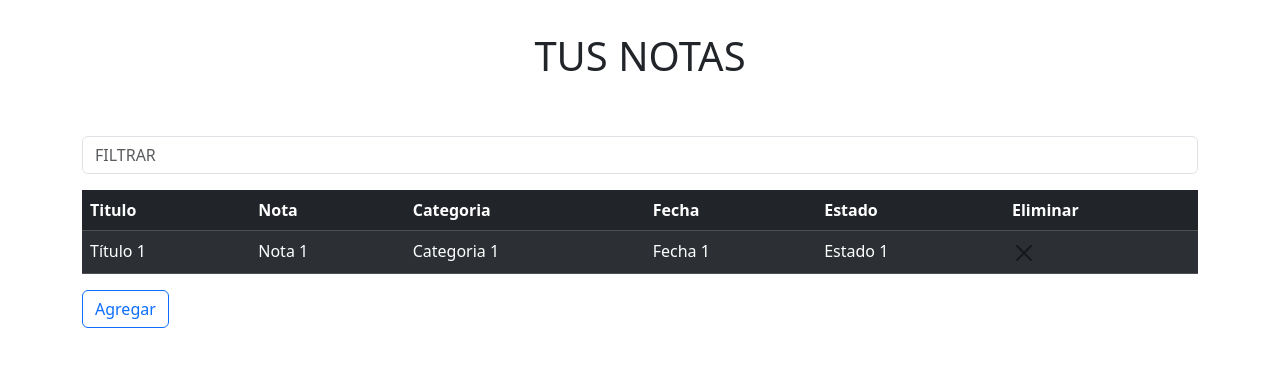
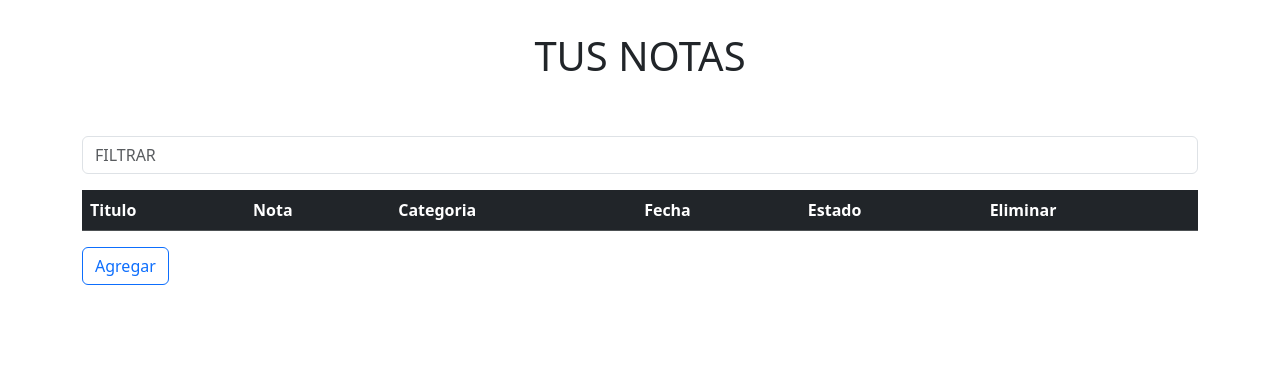
Before and after one commit to DanielCondia/proyecto-U-quinto, a PHP site: page / in a window 1280 px wide. Shown: the part 56-423 px from the top of the page. Run offline with PHP 8.4, Linux system fonts and the light colour scheme; lists and menus that the app fills with data are empty; some libraries are stand-ins or nearby versions.

Commit message:
:art: :recycle: limpieza de codigo y se arrega funcion de eliminar tarea

```diff
--- a/trabajo_1/index.php
+++ b/trabajo_1/index.php
@@ -23,7 +23,7 @@ if ($_SERVER['REQUEST_METHOD'] === 'POST') {
 			</label>
 		</td>
         <td>
-            <button type='button' class='btn btn-primary' id='eliminar'>Eliminar
+            <button type='button' class='btn btn-close' id='eliminar' onclick='eliminarTarea()'>
                 <span class='glyphicon glyphicon-remove-sign'></span
             </button>
         </td>
@@ -75,17 +75,7 @@ if ($_SERVER['REQUEST_METHOD'] === 'POST') {
                 </tr>
                 </thead>
                 <tbody class="contenidobusqueda">
-                <tr>
-                    <td>Título 1</td>
-                    <td>Nota 1</td>
-                    <td>Categoria 1</td>
-                    <td>Fecha 1</td>
-                    <td>Estado 1</td>
-                    <td>
-                        <button type="button" class="btn btn-close" id="eliminar">
-                            <span class="glyphicon glyphicon-remove-sign"></span>
-                    </td>
-                </tr>
+                <tr></tr>
                 </tbody>
             </table>
             <a href="#agregar" data-bs-toggle="collapse" class="btn btn-outline-primary" data-bs-toggle="mensaje"
@@ -129,16 +119,11 @@ if ($_SERVER['REQUEST_METHOD'] === 'POST') {
 <script src="https://code.jquery.com/jquery-3.6.0.min.js"></script>
 <script src="https://ajax.googleapis.com/ajax/libs/jquery/2.1.0/jquery.min.js"></script>
 <script>
-    //funcion tooltip para mostrar el mensaje con el cursor
-    //var = tooltiipTrigerList =[].slice.call(document.queryselector('[data-bs-toggle="mensaje"]'));
-    //var = tooltiplist = tooltiipTrigerList.map (function(tooltiipTrigerEl){
-    //  return new bootstrap.Tooltip(tooltiipTrigerEl)
-    //});
 
     $(document).ready(() => {
-
-        //funcion para filtrar datos
-
+        /**
+         * función para filtrar datos
+         */
         $('#entradafilter').keyup(function () {
             var rex = new RegExp($(this).val(), 'i');
             $('.contenidobusqueda tr').hide();
@@ -147,13 +132,9 @@ if ($_SERVER['REQUEST_METHOD'] === 'POST') {
             }).show();
         })
 
-        console.log('Se cargo el archivo');
         $("#formulario").on("submit", function (event) {
             // Evita que la pagina se recargue automáticamente
             event.preventDefault();
-
-            console.log('entro en submit');
-
             $.ajax({
                 url: 'index.php',
                 type: 'POST',
@@ -161,32 +142,28 @@ if ($_SERVER['REQUEST_METHOD'] === 'POST') {
                 success: function (response) {
                     // Agrega la nieva fila a la tabla
                     $("table tbody").append(response);
-
                     // Limpia el formulario
                     $("#formulario")[0].reset();
                 },
-                error: function (xhr, status, error) {
+                error: function (xhr, status, error) {  // en caso de error
                     console.log("Ocurrio un error => " + error);
                 }
             });
         });
+
+        const ini = document.getElementById("inicio");
+        ini.addEventListener('click', () => {
+            window.location.href = "inicio.php"
+        })
     });
 
-    const ini = document.getElementById("inicio");
-    ini.addEventListener('click', () => {
-        window.location.href = "inicio.php"
-    })
-
-
-    //funcion eliminar fila o tarea
-    let boteliminar = document.getElementById("eliminar");
-
-    boteliminar.addEventListener("click", () => {
+    /**
+     * Función encargada de eliminar una tarea
+     */
+    function eliminarTarea() {
         alert("se elimino la tarea")
-        event.target.parentNode.parentNode.remove()
-    });
-
-
+        event.target.parentNode.parentNode.remove();
+    }
 </script>
 </body>
 </html>
```
